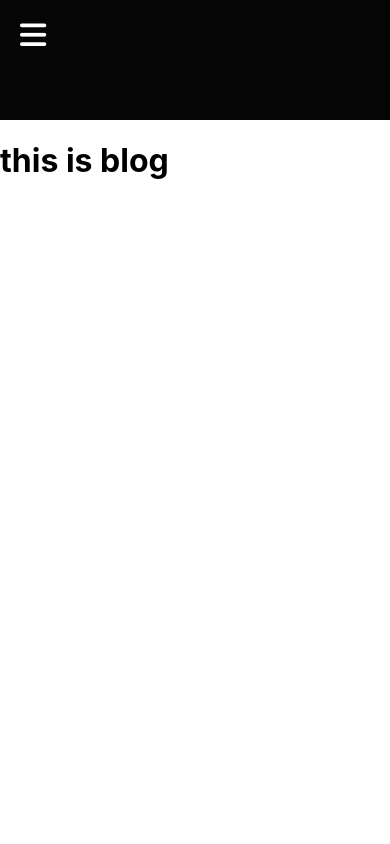
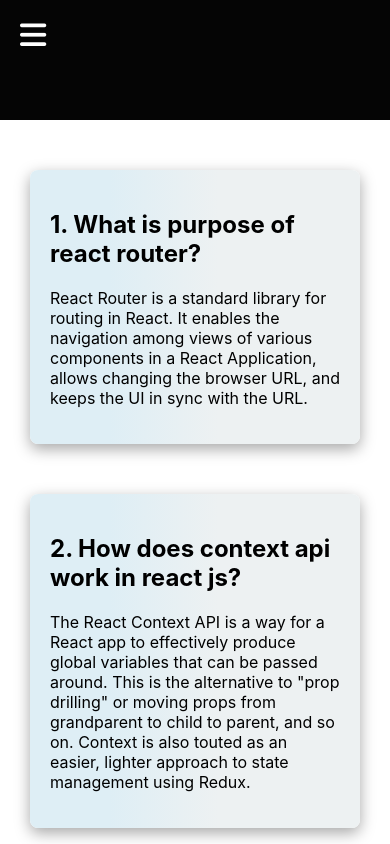
Before and after one commit to moutosi-raka/quize-cracker, a React (Create React App) app: page /blog in a window 390 px wide. Shown: the top 844 px of the page. Built offline with nearby package versions, Linux system fonts and the light colour scheme.

Commit message:
added blog and design and make responsive

```diff
--- /dev/null
+++ b/src/components/Blog/Blog.css
@@ -0,0 +1,13 @@
+.blog-container{
+    display: grid;
+    grid-template-columns: repeat(2,1fr);
+    row-gap: 50px;
+    column-gap: 20px;
+    margin: 50px 30px;
+}
+
+@media screen and (max-width: 700px) {
+    .blog-container{
+        grid-template-columns: repeat(1,1fr);
+    }
+}
--- a/src/components/Blog/Blog.js
+++ b/src/components/Blog/Blog.js
@@ -1,9 +1,35 @@
 import React from 'react';
+import BlogQuestion from '../BlogQuestion/BlogQuestion';
+import './Blog.css'
+const questions = [
+    {
+        id:1,
+        question:'What is purpose of react router?' ,
+        answer: 'React Router is a standard library for routing in React. It enables the navigation among views of various components in a React Application, allows changing the browser URL, and keeps the UI in sync with the URL.'
+    },
+    {
+        id:2,
+        question:'How does context api work in react js?' ,
+        answer: 'The React Context API is a way for a React app to effectively produce global variables that can be passed around. This is the alternative to "prop drilling" or moving props from grandparent to child to parent, and so on. Context is also touted as an easier, lighter approach to state management using Redux.'
+    },
+    {
+        id:3,
+        question:'What is useRef? Work of useRef.' ,
+        answer: ` useRef is like a “box” that can hold a mutable value in its .current property.
+        The useRef Hook allows you to persist values between renders. It can be used to store a mutable value that does not cause a re-render when updated. It can be used to access a DOM element directly.
+        .`
+    }
+]
 
 const Blog = () => {
     return (
-        <div>
-            <h1>this is blog</h1>
+        <div className='blog-container'>
+           {
+             questions.map(task => <BlogQuestion
+             key={task.id}
+             task= {task}
+             ></BlogQuestion>)
+           }
         </div>
     );
 };
--- /dev/null
+++ b/src/components/BlogQuestion/BlogQuestion.css
@@ -0,0 +1,7 @@
+.blog-question-container{
+    box-shadow: rgba(0, 0, 0, 0.35) 0px 5px 15px;
+    padding: 20px;
+    border-radius: 8px;
+    background: rgb(222,238,245);
+    background: linear-gradient(90deg, rgba(222,238,245,1) 24%, rgba(237,241,242,1) 57%);
+}
--- /dev/null
+++ b/src/components/BlogQuestion/BlogQuestion.js
@@ -0,0 +1,14 @@
+import React from 'react';
+import './BlogQuestion.css';
+
+const BlogQuestion = ({task}) => {
+    const {id ,question,answer} = task;
+    return (
+        <div className='blog-question-container'>
+            <h2>{id}. {question}</h2>
+            <p>{answer}</p>
+        </div>
+    );
+};
+
+export default BlogQuestion;
```
